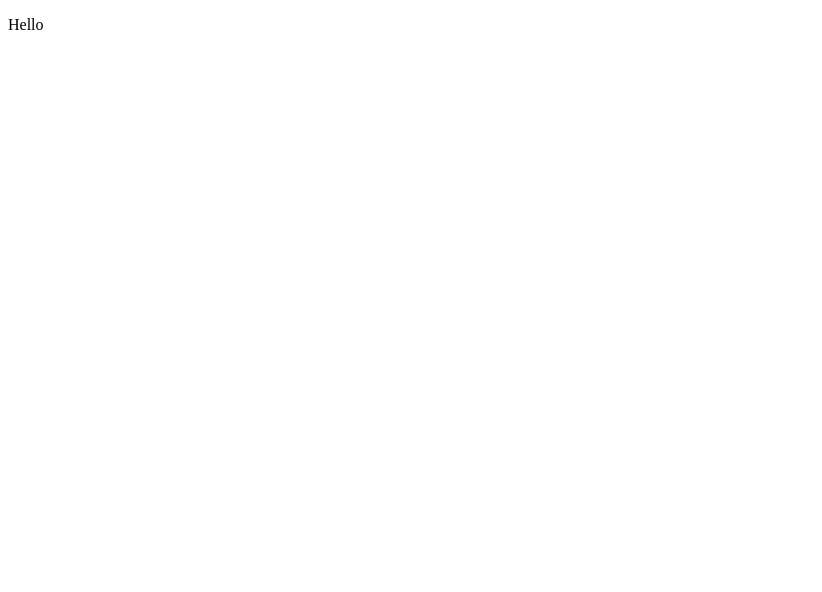
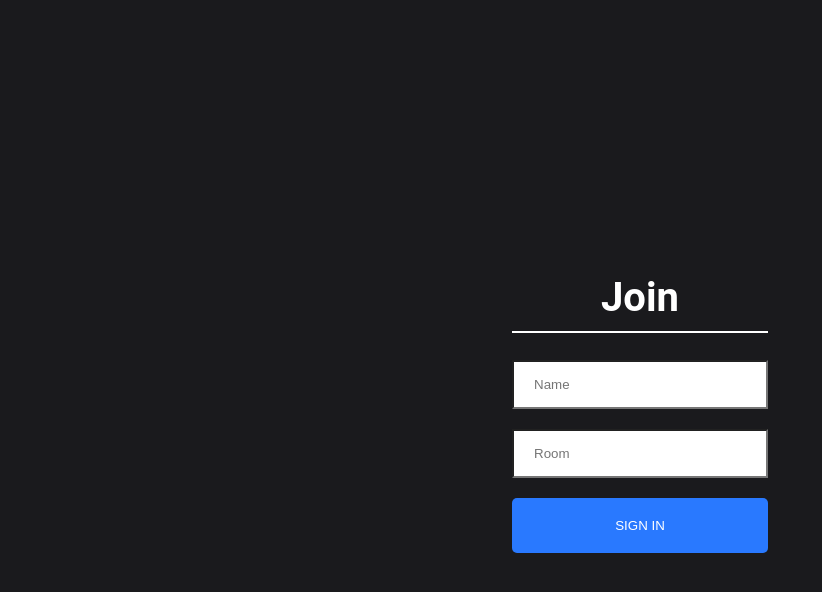
Before and after one commit to eslamelkholy/Chat-Application-Using-Socket-i.o, a React (Create React App) app in the folder client/: page / in a window 1280 px wide. Shown: the top 592 px of the page, without its empty margins (0-822 px from the left). Built offline with nearby package versions, Linux system fonts and the light colour scheme.

Commit message:
Setup Join Component Functionality and CSS

```diff
--- a/client/src/App.js
+++ b/client/src/App.js
@@ -1,7 +1,7 @@
 import React from "react";
 import { BrowserRouter as Router, Route } from "react-router-dom";
 import Chat from "./Components/Chat";
-import Join from "./Components/Join";
+import Join from "./Components/Join/Join";
 
 const App = () => (
   <Router>
--- a/client/src/Components/Join.js
+++ /dev/null
@@ -1,7 +0,0 @@
-import React from "react";
-
-const Join = (props) => {
-  return <p>Hello</p>;
-};
-
-export default Join;
--- /dev/null
+++ b/client/src/Components/Join/Join.css
@@ -0,0 +1,70 @@
+html,
+body {
+  font-family: "Roboto", sans-serif;
+  padding: 0;
+  margin: 0;
+}
+
+#root {
+  height: 100vh;
+}
+
+* {
+  box-sizing: border-box;
+}
+
+.joinOuterContainer {
+  display: flex;
+  justify-content: center;
+  text-align: center;
+  height: 100vh;
+  align-items: center;
+  background-color: #1a1a1d;
+}
+
+.joinInnerContainer {
+  width: 20%;
+}
+
+.joinInput {
+  border-radius: 0;
+  padding: 15px 20px;
+  width: 100%;
+}
+
+.heading {
+  color: white;
+  font-size: 2.5em;
+  padding-bottom: 10px;
+  border-bottom: 2px solid white;
+}
+
+.button {
+  color: #fff !important;
+  text-transform: uppercase;
+  text-decoration: none;
+  background: #2979ff;
+  padding: 20px;
+  border-radius: 5px;
+  display: inline-block;
+  border: none;
+  width: 100%;
+}
+
+.mt-20 {
+  margin-top: 20px;
+}
+
+@media (min-width: 320px) and (max-width: 480px) {
+  .joinOuterContainer {
+    height: 100%;
+  }
+
+  .joinInnerContainer {
+    width: 90%;
+  }
+}
+
+button:focus {
+  outline: 0;
+}
--- /dev/null
+++ b/client/src/Components/Join/Join.js
@@ -0,0 +1,39 @@
+import React, { useState } from "react";
+import { Link } from "react-router-dom";
+
+import "./Join.css";
+
+const SignIn = () => {
+  const [name, setName] = useState("");
+  const [room, setRoom] = useState("");
+
+  return (
+    <div className="joinOuterContainer">
+      <div className="joinInnerContainer">
+        <h1 className="heading">Join</h1>
+        <div>
+          <input
+            placeholder="Name"
+            className="joinInput"
+            type="text"
+            onChange={(event) => setName(event.target.value)}
+          />
+        </div>
+        <div>
+          <input
+            placeholder="Room"
+            className="joinInput mt-20"
+            type="text"
+            onChange={(event) => setRoom(event.target.value)}
+          />
+        </div>
+        <Link to={`/chat?name=${name}&room=${room}`} onClick={(e) => (!name || !room ? e.preventDefault() : null)}>
+          <button className={"button mt-20"} type="submit">
+            Sign In
+          </button>
+        </Link>
+      </div>
+    </div>
+  );
+};
+export default SignIn;
```
